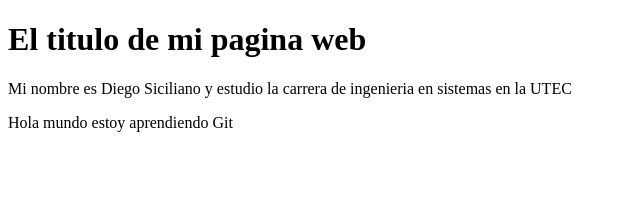
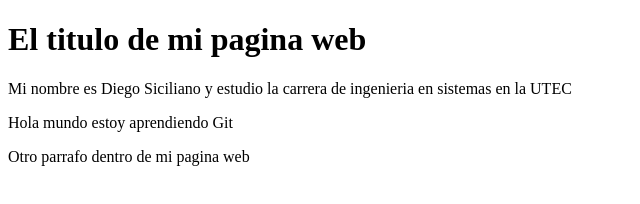
Before and after one commit to diegosiciliano15/Seminario_Git_Github, a plain HTML site: page index.html in a window 1280 px wide. Shown: the whole page, without its empty margins (0-640 px from the left). Drawn offline with Linux system fonts and the light colour scheme.

Commit message:
Agregue un tercer parrafo a mi pagina web

```diff
--- a/index.html
+++ b/index.html
@@ -17,5 +17,9 @@
         Hola mundo estoy aprendiendo Git
     </p>
 
+    <p>
+        Otro parrafo dentro de mi pagina web
+    </p>
+
 </body>
 </html>
```
